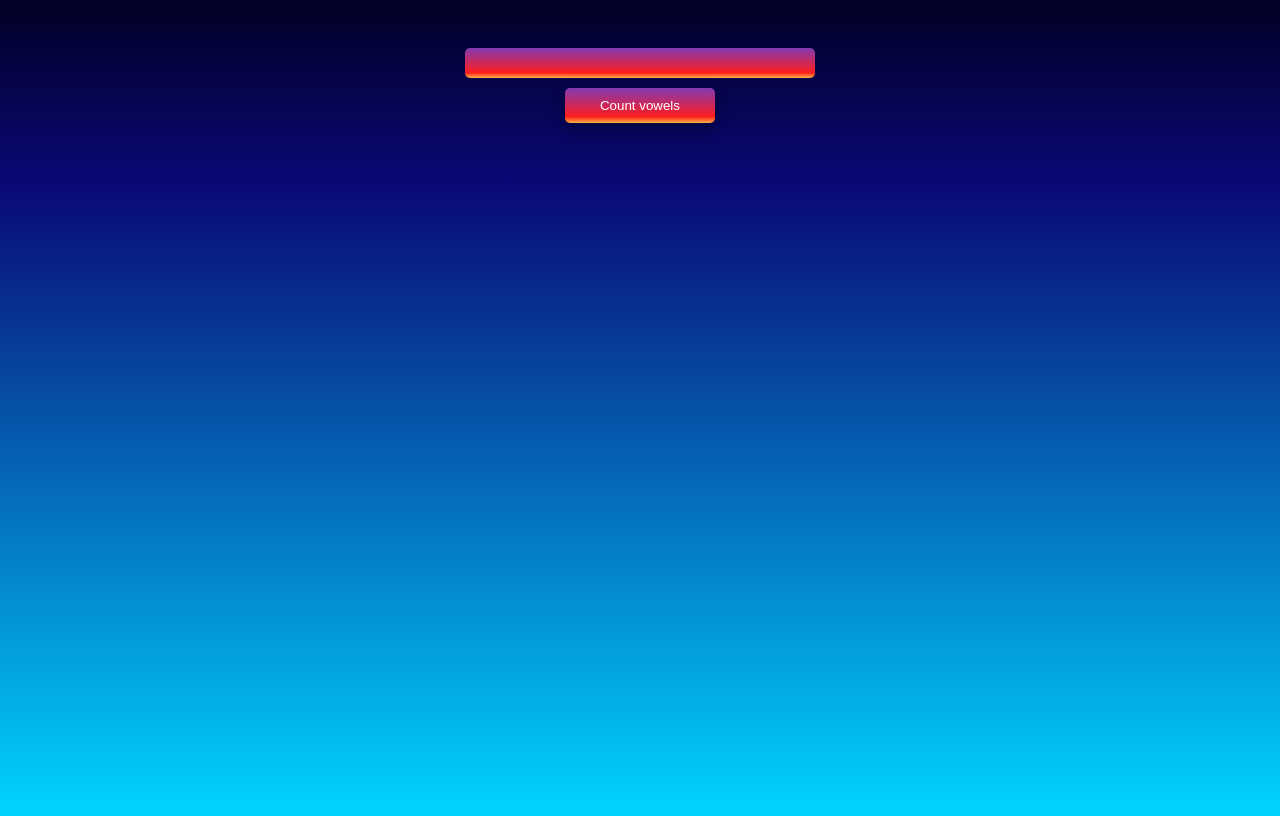
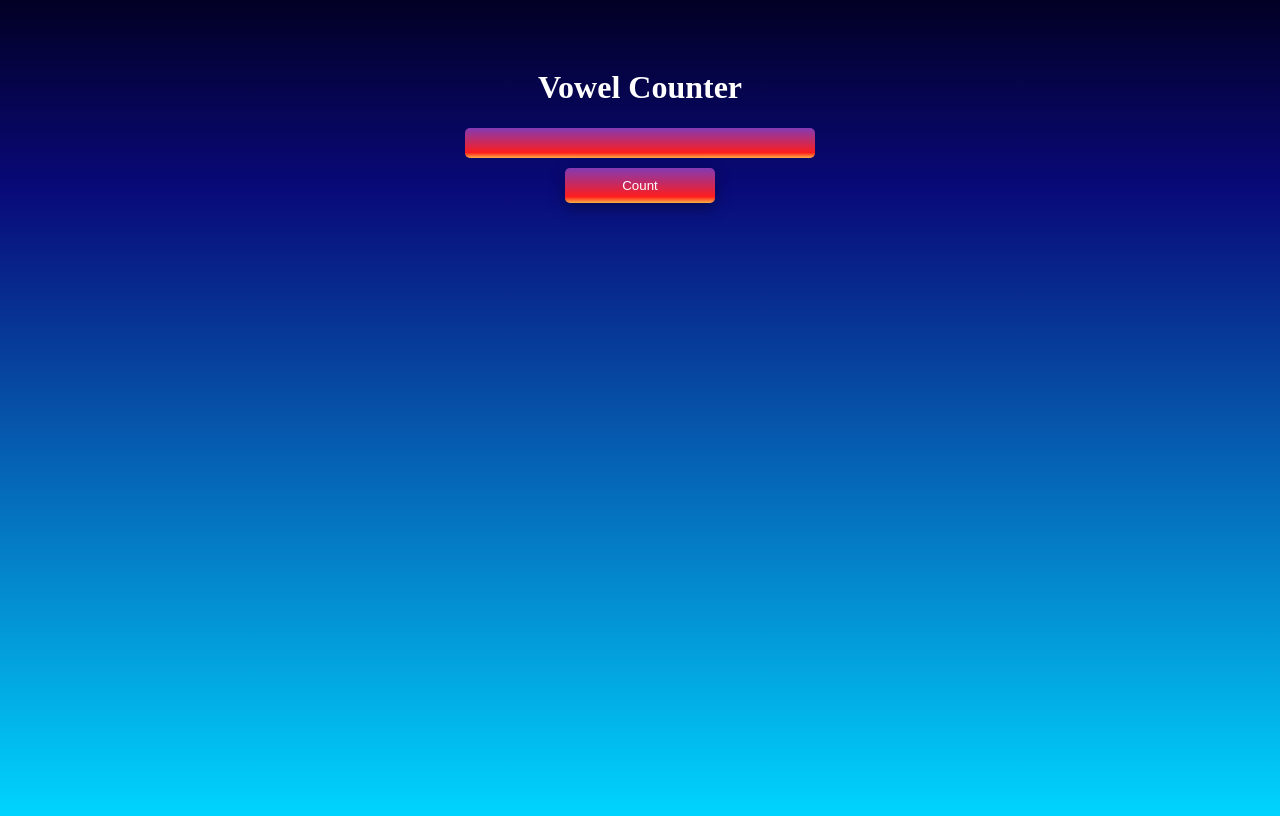
Before and after one commit to miracerdin/Vowel-Counter, a plain HTML site: page index.html in a window 1280 px wide. Drawn offline with Linux system fonts and the light colour scheme.

Commit message:
h1 added

```diff
--- a/index.html
+++ b/index.html
@@ -9,8 +9,9 @@
   </head>
   <body>
     <div class="vowel">
+      <h1>Vowel Counter</h1>
       <input type="text" class="input" value="" />
-      <button class="btn">Count vowels</button>
+      <button class="btn">Count</button>
     </div>
     <div class="result"></div>
     <script src="app.js"></script>
```
